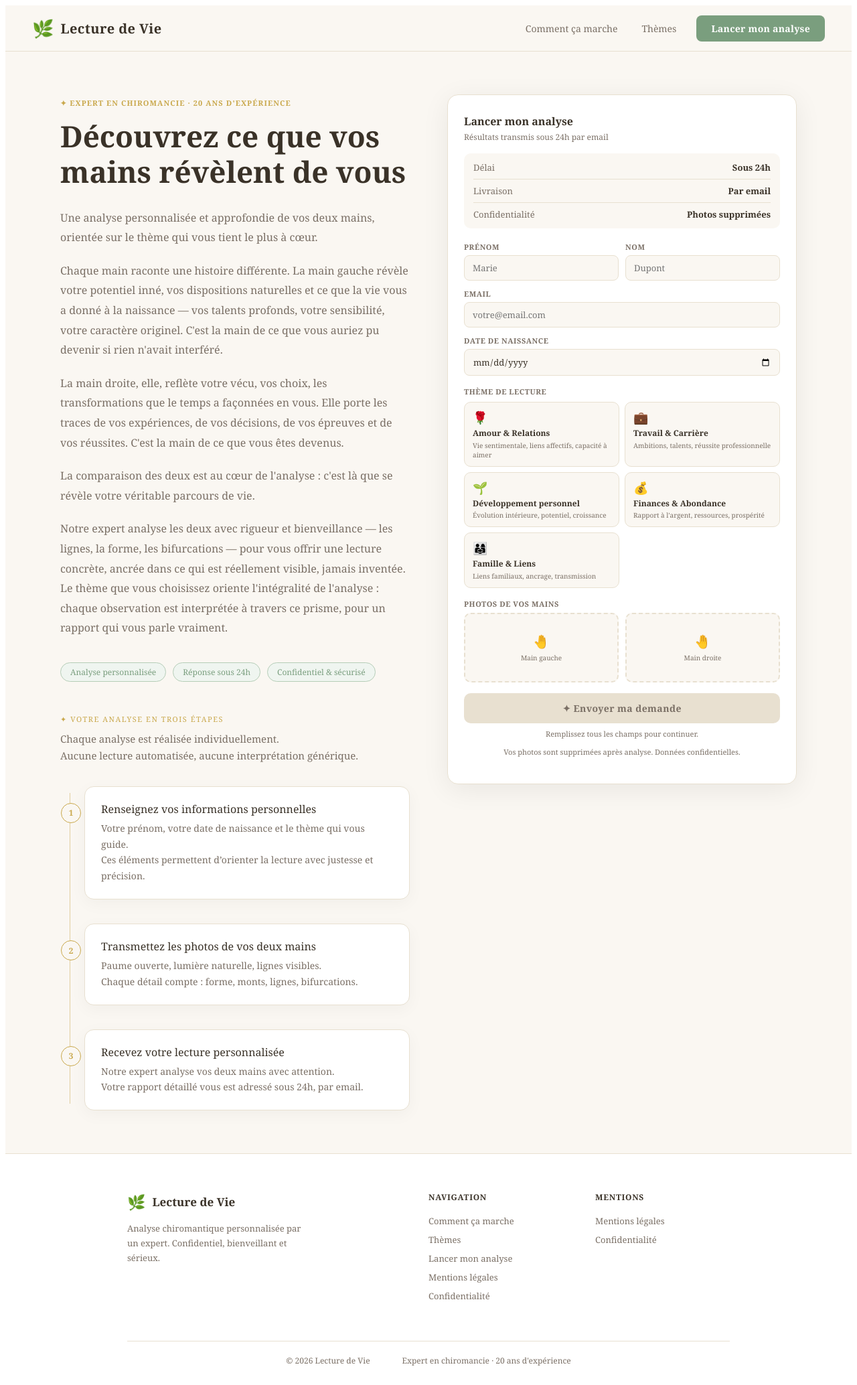
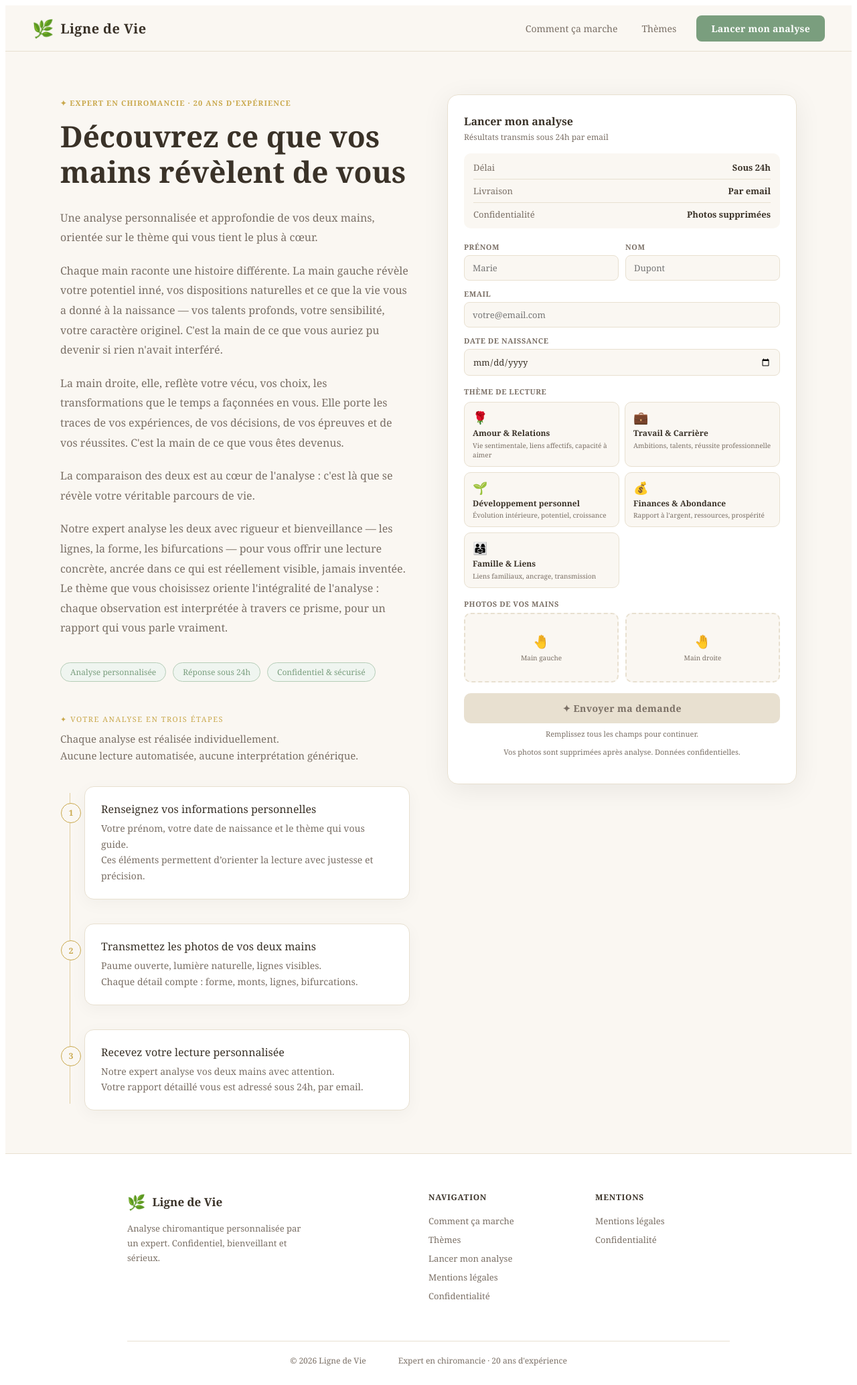
Before and after one commit to Pelleas6/palm-mvp, a Next.js app: page / in a window 1280 px wide. Shown: the whole page at 67% size. Built offline with nearby package versions, Linux system fonts and the light colour scheme.

Commit message:
Update page.js

```diff
--- a/app/page.js
+++ b/app/page.js
@@ -180,7 +180,7 @@ export default function Home() {
         <div style={{ display: "flex", alignItems: "center", gap: 10 }}>
           <span style={{ fontSize: 26 }}>🌿</span>
           <span style={{ fontWeight: 700, fontSize: 20, color: theme.text, letterSpacing: "0.02em" }}>
-            Lecture de Vie
+            Ligne de Vie
           </span>
         </div>
         <div style={{ display: "flex", alignItems: "center", gap: 8 }}>
@@ -826,7 +826,7 @@ export default function Home() {
           <div>
             <div style={{ display: "flex", alignItems: "center", gap: 10, marginBottom: 14 }}>
               <span style={{ fontSize: 22 }}>🌿</span>
-              <span style={{ fontWeight: 700, fontSize: 17, color: theme.text }}>Lecture de Vie</span>
+              <span style={{ fontWeight: 700, fontSize: 17, color: theme.text }}>Ligne de Vie</span>
             </div>
             <p style={{ fontSize: 13, color: theme.textLight, lineHeight: 1.7, margin: 0, maxWidth: 260 }}>
               Analyse chiromantique personnalisée par un expert. Confidentiel, bienveillant et sérieux.
@@ -915,7 +915,7 @@ export default function Home() {
             gap: 48,
           }}
         >
-          <span style={{ fontSize: 12, color: theme.textLight }}>© 2026 Lecture de Vie</span>
+          <span style={{ fontSize: 12, color: theme.textLight }}>© 2026 Ligne de Vie</span>
           <span style={{ fontSize: 12, color: theme.textLight }}>Expert en chiromancie · 20 ans d'expérience</span>
         </div>
       </footer>
```
